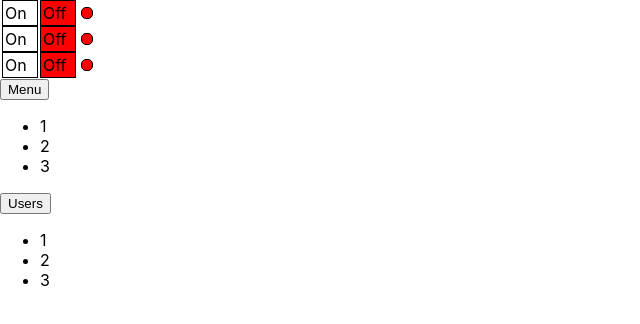
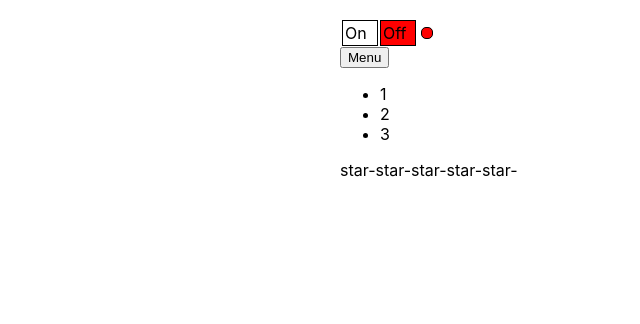
Before and after one commit to ikomaz97/appdimych, a React (Create React App) app: page / in a window 1280 px wide. Shown: the top 324 px of the page, without its empty margins (0-640 px from the left). Built offline with nearby package versions, Linux system fonts and the light colour scheme.

Commit message:
28/09/23-2

```diff
--- a/src/App.tsx
+++ b/src/App.tsx
@@ -4,11 +4,10 @@ import Accordion from './components/Accordion/Accordion';
 import {Rating} from "./components/Rating/Rating";
 import OnOff from "./components/OnOff/OnOff";
 import UncontrolledAccordion from "./components/UncontrolledAccordion/UncontrolledAccordion";
+import {UncontrolledRating} from "./components/UncontrolledRating/UncontrolledRating";
 function App(props:any) {
        return (
-        <div>
-            <OnOff/>
-            <OnOff/>
+        <div className={'App'}>
             <OnOff/>
            {/* <PageTitle title={"This is App component"}/>
             <PageTitle title={"My frends"}/>*/}
@@ -21,7 +20,7 @@ function App(props:any) {
             <Accordion titleValue = "Menu"/>
             <Accordion titleValue = "Users"/>*/}
             <UncontrolledAccordion titleValue = "Menu"/>
-            <UncontrolledAccordion titleValue = "Users"/>
+            <UncontrolledRating value = {0}/>
 
                    </div>
 
```
